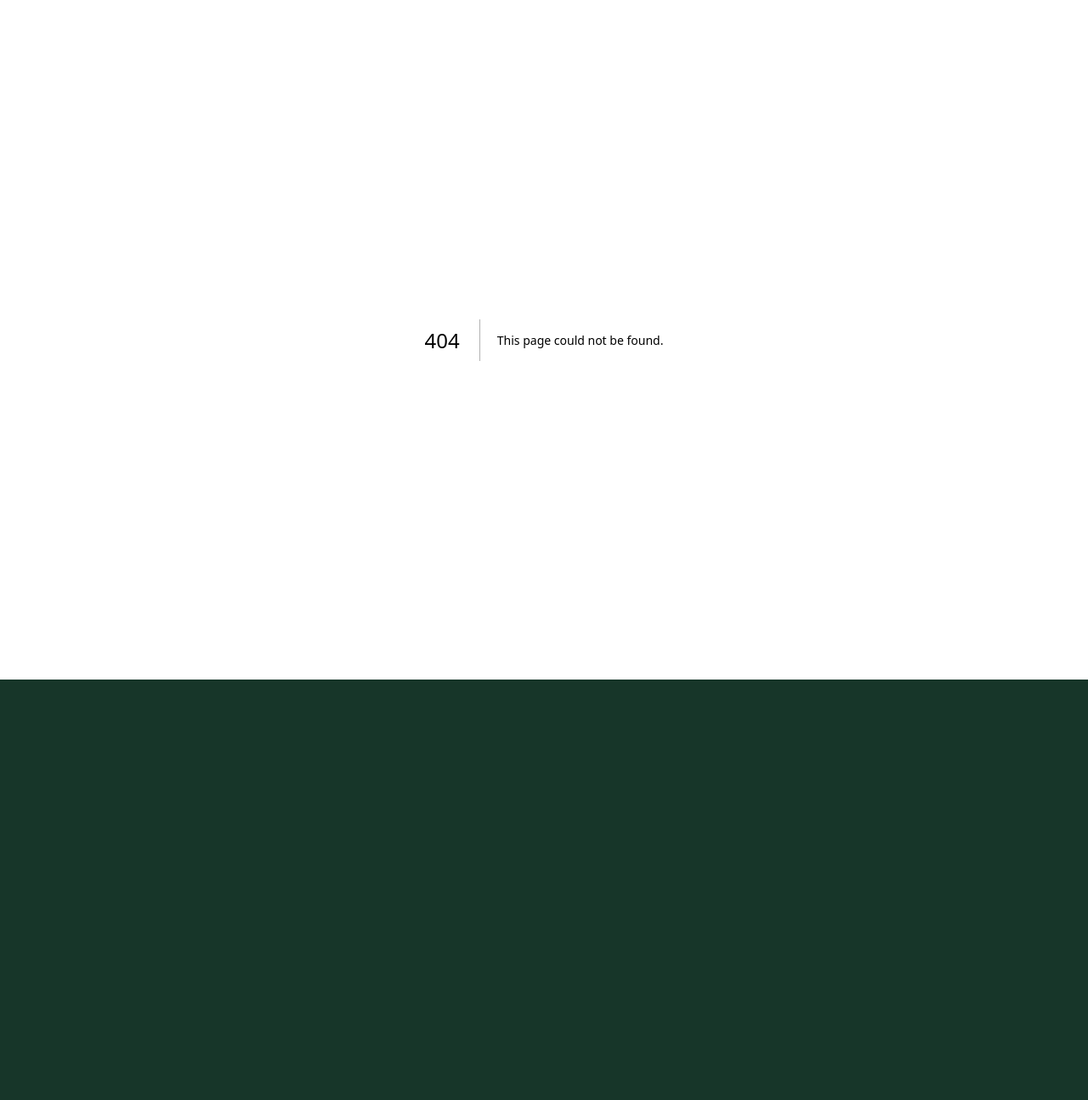
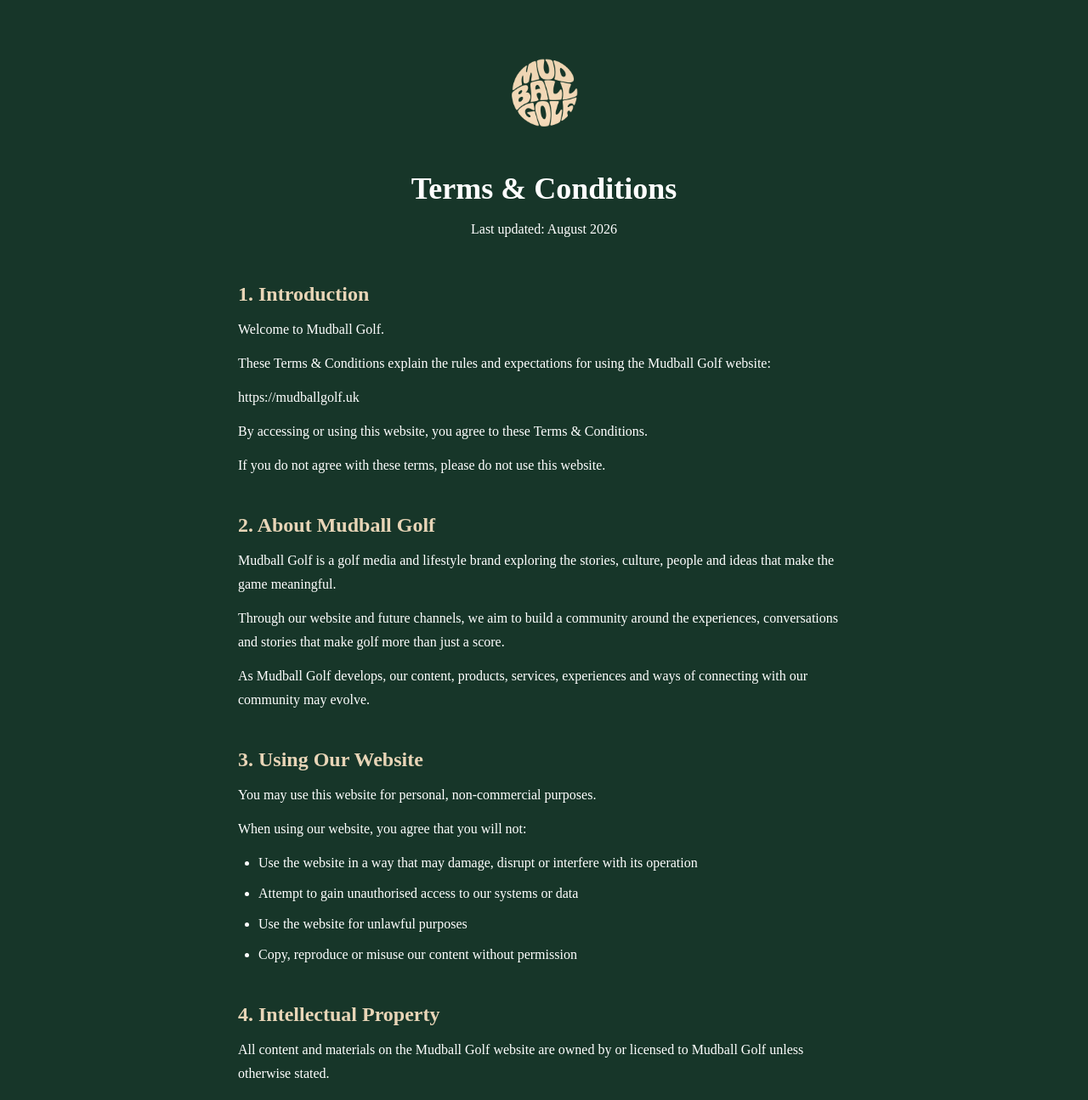
Before and after one commit to michaelmcewan84/mudball-golf, a Next.js app: page /terms in a window 1280 px wide. Before the commit this address had no page. Shown: the top 1295 px of the page at 85% size. Before the commit the page ends 800 px from the top, so only its background shows below. Built offline with nearby package versions, Linux system fonts and the light colour scheme.

Commit message:
Style updates to Privacy and Terms

```diff
--- a/app/privacy/page.tsx
+++ b/app/privacy/page.tsx
@@ -33,8 +33,21 @@
           </h2>
 
           <p>
-            Welcome to Mudball Golf. This Privacy Policy explains how we collect, use, store and
-            protect your personal information when you visit our website mudballgolf.uk
+            Welcome to Mudball Golf.
+          </p>
+
+          <p className="mt-3">
+            Mudball Golf is a golf media and lifestyle brand exploring the
+            stories, culture, people and ideas that make the game meaningful.
+          </p>
+
+          <p className="mt-3">
+            This Privacy Policy explains how we collect, use, store and
+            protect your personal information when you visit our website:
+          </p>
+
+          <p className="mt-3">
+            https://mudballgolf.uk
           </p>
         </div>
 
@@ -169,7 +182,11 @@
 
           <p className="mt-3">
             You can unsubscribe at any time by following the unsubscribe
-            instructions included in our emails or by contacting hello@mudballgolf.uk
+            instructions included in our emails or by contacting:
+          </p>
+
+          <p className="mt-3">
+            hello@mudballgolf.uk
           </p>
         </div>
 
@@ -214,7 +231,11 @@
 
           <p>
             We do not sell your personal information or rent your email address
-            to third parties. We may share information with trusted service providers who help us
+            to third parties.
+          </p>
+
+          <p className="mt-3">
+            We may share information with trusted service providers who help us
             operate Mudball Golf.
           </p>
         </div>
@@ -227,7 +248,11 @@
 
           <p>
             At present, Mudball Golf does not use non-essential cookies or
-            advertising tracking technologies. If we introduce analytics or other tracking technologies in the
+            advertising tracking technologies.
+          </p>
+
+          <p className="mt-3">
+            If we introduce analytics or other tracking technologies in the
             future, we will update this Privacy Policy accordingly.
           </p>
         </div>
@@ -245,7 +270,11 @@
 
           <p className="mt-3">
             You may request deletion of your information at any time by
-            contacting hello@mudballgolf.uk
+            contacting:
+          </p>
+
+          <p className="mt-3">
+            hello@mudballgolf.uk
           </p>
         </div>
 
@@ -276,7 +305,11 @@
 
           <p>
             Our website may contain links to third-party websites, including
-            social media platforms. We are not responsible for the privacy practices, content or
+            social media platforms and external resources.
+          </p>
+
+          <p className="mt-3">
+            We are not responsible for the privacy practices, content or
             security of external websites.
           </p>
         </div>
@@ -291,6 +324,11 @@
             We may update this Privacy Policy from time to time as Mudball Golf
             develops.
           </p>
+
+          <p className="mt-3">
+            Any changes will be published on this page with an updated revision
+            date.
+          </p>
         </div>
 
 
@@ -300,9 +338,17 @@
           </h2>
 
           <p>
-            If you have questions about this Privacy Policy, please contact hello@mudballgolf.uk
+            If you have questions about this Privacy Policy or how we handle
+            your information, please contact:
+          </p>
+
+          <p className="mt-3">
+            Mudball Golf
+            <br />
+            hello@mudballgolf.uk
           </p>
         </div>
+
 
       </section>
 
--- /dev/null
+++ b/app/terms/page.tsx
@@ -0,0 +1,318 @@
+import Image from "next/image";
+
+export default function TermsPage() {
+  return (
+    <main className="mx-auto max-w-3xl px-6 py-16">
+
+      {/* Logo */}
+      <div className="mb-12 flex justify-center">
+        <Image
+          src="/logo.png"
+          alt="Mudball Golf"
+          width={90}
+          height={90}
+          priority
+        />
+      </div>
+
+      {/* Header */}
+      <h1 className="mb-4 text-center text-4xl font-bold text-white">
+        Terms & Conditions
+      </h1>
+
+      <p className="mb-12 text-center text-white">
+        Last updated: August 2026
+      </p>
+
+
+      <section className="space-y-10 text-base leading-7 text-white">
+
+        <div>
+          <h2 className="mb-3 text-2xl font-semibold text-[#E8D5B7]">
+            1. Introduction
+          </h2>
+
+          <p>
+            Welcome to Mudball Golf.
+          </p>
+
+          <p className="mt-3">
+            These Terms & Conditions explain the rules and expectations for
+            using the Mudball Golf website:
+          </p>
+
+          <p className="mt-3">
+            https://mudballgolf.uk
+          </p>
+
+          <p className="mt-3">
+            By accessing or using this website, you agree to these Terms &
+            Conditions.
+          </p>
+
+          <p className="mt-3">
+            If you do not agree with these terms, please do not use this
+            website.
+          </p>
+        </div>
+
+
+        <div>
+          <h2 className="mb-3 text-2xl font-semibold text-[#E8D5B7]">
+            2. About Mudball Golf
+          </h2>
+
+          <p>
+            Mudball Golf is a golf media and lifestyle brand exploring the
+            stories, culture, people and ideas that make the game meaningful.
+          </p>
+
+          <p className="mt-3">
+            Through our website and future channels, we aim to build a
+            community around the experiences, conversations and stories that
+            make golf more than just a score.
+          </p>
+
+          <p className="mt-3">
+            As Mudball Golf develops, our content, products, services,
+            experiences and ways of connecting with our community may evolve.
+          </p>
+        </div>
+
+
+        <div>
+          <h2 className="mb-3 text-2xl font-semibold text-[#E8D5B7]">
+            3. Using Our Website
+          </h2>
+
+          <p>
+            You may use this website for personal, non-commercial purposes.
+          </p>
+
+          <p className="mt-3">
+            When using our website, you agree that you will not:
+          </p>
+
+          <ul className="mt-3 list-disc space-y-2 pl-6">
+            <li>
+              Use the website in a way that may damage, disrupt or interfere
+              with its operation
+            </li>
+            <li>
+              Attempt to gain unauthorised access to our systems or data
+            </li>
+            <li>
+              Use the website for unlawful purposes
+            </li>
+            <li>
+              Copy, reproduce or misuse our content without permission
+            </li>
+          </ul>
+        </div>
+
+
+        <div>
+          <h2 className="mb-3 text-2xl font-semibold text-[#E8D5B7]">
+            4. Intellectual Property
+          </h2>
+
+          <p>
+            All content and materials on the Mudball Golf website are owned by
+            or licensed to Mudball Golf unless otherwise stated.
+          </p>
+
+          <p className="mt-3">
+            This includes:
+          </p>
+
+          <ul className="mt-3 list-disc space-y-2 pl-6">
+            <li>The Mudball Golf name</li>
+            <li>Logos and branding</li>
+            <li>Website design and visual identity</li>
+            <li>Written content</li>
+            <li>Photography and video content</li>
+            <li>Other creative materials</li>
+          </ul>
+
+          <p className="mt-3">
+            You may view and share content for personal, non-commercial
+            purposes, but you must not reproduce, modify, distribute or
+            commercially exploit our content without prior written permission.
+          </p>
+        </div>
+
+
+        <div>
+          <h2 className="mb-3 text-2xl font-semibold text-[#E8D5B7]">
+            5. Editorial Content
+          </h2>
+
+          <p>
+            Mudball Golf exists to explore the stories, culture, people and
+            ideas that make golf meaningful.
+          </p>
+
+          <p className="mt-3">
+            Our content may include:
+          </p>
+
+          <ul className="mt-3 list-disc space-y-2 pl-6">
+            <li>Articles</li>
+            <li>Commentary</li>
+            <li>Interviews</li>
+            <li>Opinion pieces</li>
+            <li>Audio or video content</li>
+            <li>Other editorial material</li>
+          </ul>
+
+          <p className="mt-3">
+            The views and opinions expressed through Mudball Golf represent
+            editorial perspectives and are intended for information,
+            discussion and enjoyment.
+          </p>
+        </div>
+
+
+        <div>
+          <h2 className="mb-3 text-2xl font-semibold text-[#E8D5B7]">
+            6. Community and User Contributions
+          </h2>
+
+          <p>
+            As Mudball Golf develops, we may introduce opportunities for
+            members of our community to interact, contribute or share content.
+          </p>
+
+          <p className="mt-3">
+            Users must ensure that any contributions:
+          </p>
+
+          <ul className="mt-3 list-disc space-y-2 pl-6">
+            <li>Do not infringe the rights of others</li>
+            <li>Are not unlawful, harmful or inappropriate</li>
+            <li>Are content they have permission to share</li>
+          </ul>
+        </div>
+
+
+        <div>
+          <h2 className="mb-3 text-2xl font-semibold text-[#E8D5B7]">
+            7. Future Products and Services
+          </h2>
+
+          <p>
+            Mudball Golf may introduce additional products, services,
+            experiences or community offerings in the future.
+          </p>
+
+          <p className="mt-3">
+            Any specific terms relating to those offerings, including
+            purchases, subscriptions or memberships, will be provided
+            separately where applicable.
+          </p>
+        </div>
+
+
+        <div>
+          <h2 className="mb-3 text-2xl font-semibold text-[#E8D5B7]">
+            8. Third-Party Links
+          </h2>
+
+          <p>
+            Our website may contain links to third-party websites, including
+            social media platforms and external resources.
+          </p>
+
+          <p className="mt-3">
+            Mudball Golf is not responsible for the privacy practices, content
+            or security of external websites.
+          </p>
+        </div>
+
+
+        <div>
+          <h2 className="mb-3 text-2xl font-semibold text-[#E8D5B7]">
+            9. Website Availability
+          </h2>
+
+          <p>
+            We aim to keep the Mudball Golf website available and operating
+            effectively.
+          </p>
+
+          <p className="mt-3">
+            However, we cannot guarantee uninterrupted access or that the
+            website will always be free from errors.
+          </p>
+        </div>
+
+
+        <div>
+          <h2 className="mb-3 text-2xl font-semibold text-[#E8D5B7]">
+            10. Limitation of Liability
+          </h2>
+
+          <p>
+            To the fullest extent permitted by law, Mudball Golf will not be
+            responsible for loss or damage arising from use of this website,
+            reliance on published information, technical interruptions or
+            third-party services.
+          </p>
+        </div>
+
+
+        <div>
+          <h2 className="mb-3 text-2xl font-semibold text-[#E8D5B7]">
+            11. Changes to These Terms
+          </h2>
+
+          <p>
+            We may update these Terms & Conditions from time to time as
+            Mudball Golf develops.
+          </p>
+
+          <p className="mt-3">
+            Changes will be published on this page with an updated revision
+            date.
+          </p>
+        </div>
+
+
+        <div>
+          <h2 className="mb-3 text-2xl font-semibold text-[#E8D5B7]">
+            12. Governing Law
+          </h2>
+
+          <p>
+            These Terms & Conditions are governed by the laws of Scotland.
+          </p>
+
+          <p className="mt-3">
+            Any disputes relating to these Terms will be subject to the
+            jurisdiction of the Scottish courts.
+          </p>
+        </div>
+
+
+        <div>
+          <h2 className="mb-3 text-2xl font-semibold text-[#E8D5B7]">
+            13. Contact Us
+          </h2>
+
+          <p>
+            If you have any questions about these Terms & Conditions, please
+            contact:
+          </p>
+
+          <p className="mt-3">
+            Mudball Golf
+            <br />
+            hello@mudballgolf.uk
+          </p>
+        </div>
+
+      </section>
+
+    </main>
+  );
+}
```
